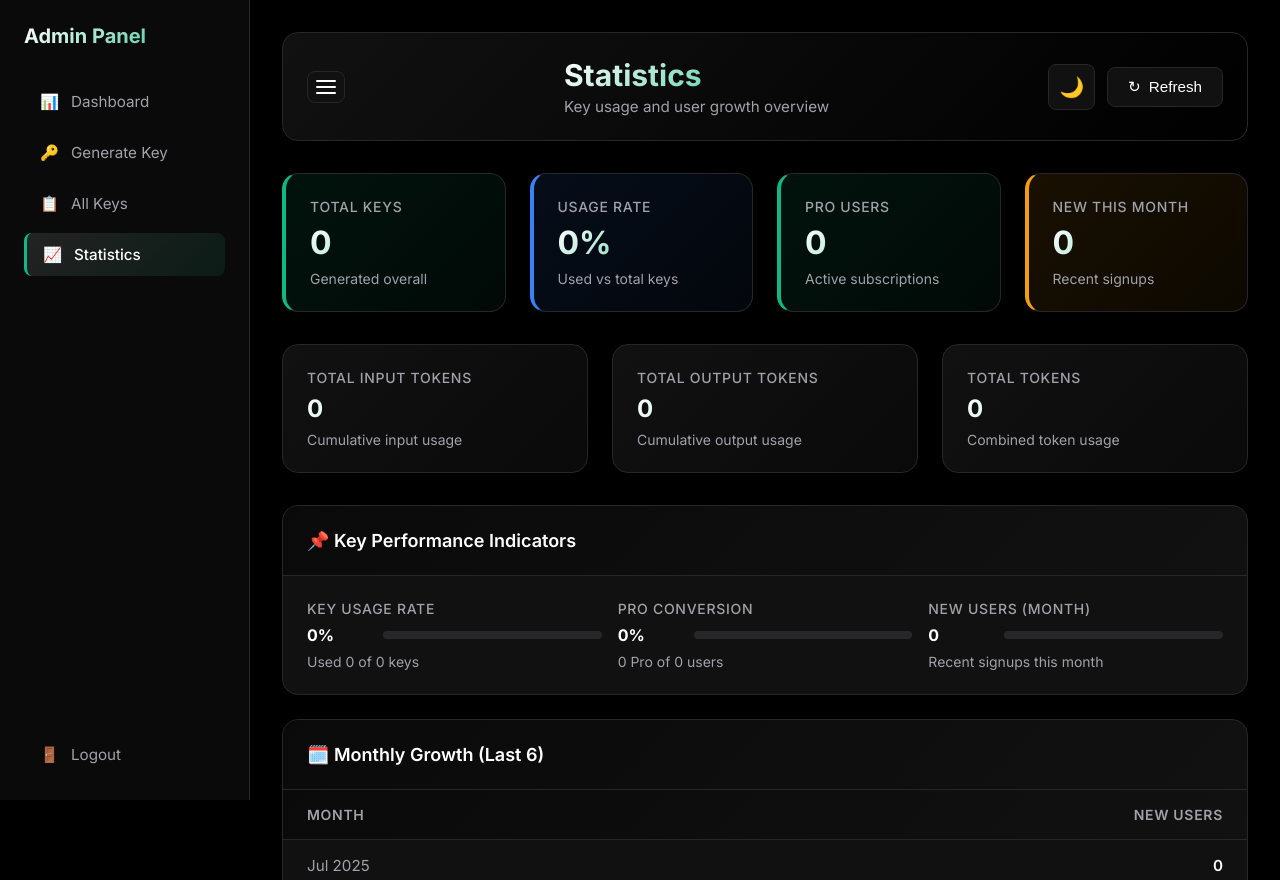
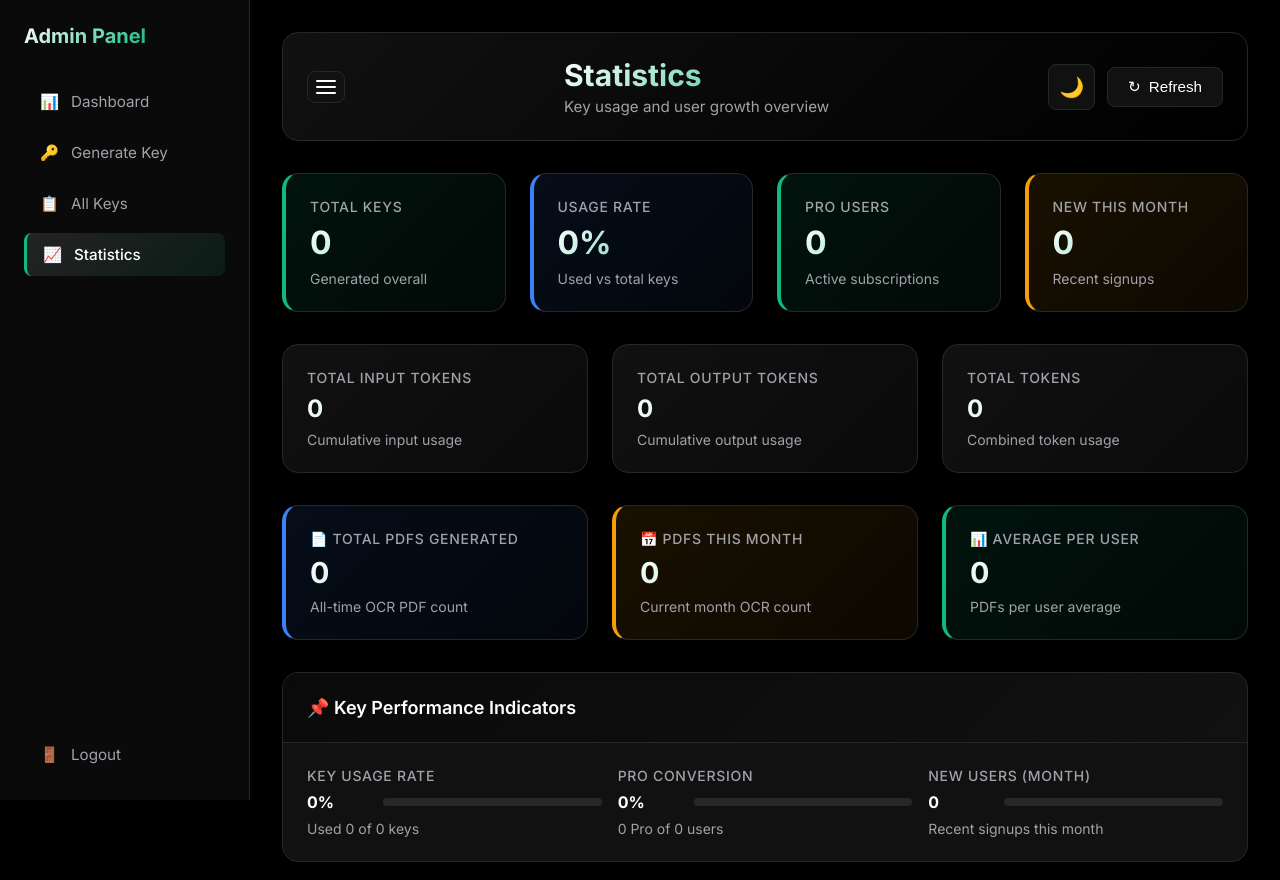
Before and after one commit to evalchatbot/keygen-app, a Flask app: page /stats in a window 1280 px wide. Shown: the top 880 px of the page. Run offline with Flask 3, Linux system fonts and the light colour scheme; the visitor is signed in with stand-in values (Sample User, id 1); data that the repository does not hold is empty.

Commit message:
ocr pdf counting

```diff
--- a/app.py
+++ b/app.py
@@ -181,6 +181,7 @@ def dashboard():
                 "pro_end": None,
                 "usage_input": 0,
                 "usage_output": 0,
+                "ocr_count": 0,
             }
 
         # Map keys to users
@@ -199,6 +200,7 @@ def dashboard():
             if user_id in user_map:
                 user_map[user_id]["usage_input"] += u.get("tokens_input_used", 0)
                 user_map[user_id]["usage_output"] += u.get("tokens_output_used", 0)
+                user_map[user_id]["ocr_count"] += u.get("ocr_count", 0)
 
         processed_users = list(user_map.values())
         processed_users.sort(key=lambda x: x.get("created_at") or "", reverse=True)
@@ -337,6 +339,21 @@ def stats():
         total_input_tokens = sum(u.get("tokens_input_used", 0) for u in usage_free + usage_pro)
         total_output_tokens = sum(u.get("tokens_output_used", 0) for u in usage_free + usage_pro)
 
+        # Calculate total OCR count
+        total_ocr_count = sum(u.get("ocr_count", 0) for u in usage_free + usage_pro)
+
+        # Calculate this month OCR count
+        this_month_ocr_count = 0
+        for u in usage_free + usage_pro:
+            created_at_str = u.get("created_at")
+            if created_at_str:
+                try:
+                    created_at_dt = datetime.fromisoformat(created_at_str.replace('Z', '+00:00'))
+                    if created_at_dt >= start_of_month:
+                        this_month_ocr_count += u.get("ocr_count", 0)
+                except:
+                    pass
+
         stats_data = {
             "total_keys": total_keys,
             "used_keys": used_keys,
@@ -346,6 +363,8 @@ def stats():
             "this_month_users": this_month_users,
             "total_input_tokens": total_input_tokens,
             "total_output_tokens": total_output_tokens,
+            "total_ocr_count": total_ocr_count,
+            "this_month_ocr_count": this_month_ocr_count,
             "monthly_growth": list(reversed(list(monthly_data.items()))),
         }
 
--- a/static/style.css
+++ b/static/style.css
@@ -84,15 +84,53 @@ body {
     transform: translateX(-100%);
 }
 
+.sidebar-header {
+    display: flex;
+    align-items: center;
+    justify-content: space-between;
+    margin-bottom: 2rem;
+}
+
 .logo {
     font-size: 1.25rem;
     font-weight: 700;
-    margin-bottom: 2rem;
     color: var(--text-primary);
     background: linear-gradient(135deg, var(--accent), var(--success));
     -webkit-background-clip: text;
     -webkit-text-fill-color: transparent;
     background-clip: text;
+}
+
+.sidebar-close {
+    display: none;
+    background: var(--card-bg);
+    border: 1px solid var(--border);
+    color: var(--text-primary);
+    width: 32px;
+    height: 32px;
+    border-radius: 0.5rem;
+    cursor: pointer;
+    align-items: center;
+    justify-content: center;
+    font-size: 1.25rem;
+    transition: all 0.2s;
+    flex-shrink: 0;
+}
+
+.sidebar-close:hover {
+    background: var(--danger);
+    border-color: var(--danger);
+    transform: scale(1.1);
+}
+
+.sidebar-close:active {
+    transform: scale(0.95);
+}
+
+@media (max-width: 768px) {
+    .sidebar-close {
+        display: flex;
+    }
 }
 
 .nav-menu {
--- a/templates/generate.html
+++ b/templates/generate.html
@@ -18,7 +18,10 @@
     <div class="app-container">
         <!-- Sidebar -->
         <aside class="sidebar" id="sidebar">
-            <div class="logo">Admin Panel</div>
+            <div class="sidebar-header">
+                <div class="logo">Admin Panel</div>
+                <button class="sidebar-close" onclick="toggleSidebar()" aria-label="Close Sidebar" title="Close Sidebar">✕</button>
+            </div>
             <ul class="nav-menu">
                 <li class="nav-item">
                     <a href="/dashboard" class="nav-link">
--- a/templates/keys.html
+++ b/templates/keys.html
@@ -12,7 +12,10 @@
   <div class="app-container">
     <!-- Sidebar -->
     <aside class="sidebar" id="sidebar">
-      <div class="logo">Admin Panel</div>
+      <div class="sidebar-header">
+        <div class="logo">Admin Panel</div>
+        <button class="sidebar-close" onclick="toggleSidebar()" aria-label="Close Sidebar" title="Close Sidebar">✕</button>
+      </div>
       <ul class="nav-menu">
         <li class="nav-item">
           <a href="/dashboard" class="nav-link">
--- a/templates/stats.html
+++ b/templates/stats.html
@@ -34,7 +34,10 @@
     <div class="app-container">
         <!-- Sidebar -->
         <aside class="sidebar" id="sidebar">
-            <div class="logo">Admin Panel</div>
+            <div class="sidebar-header">
+                <div class="logo">Admin Panel</div>
+                <button class="sidebar-close" onclick="toggleSidebar()" aria-label="Close Sidebar" title="Close Sidebar">✕</button>
+            </div>
             <ul class="nav-menu">
                 <li class="nav-item">
                     <a href="/dashboard" class="nav-link">
@@ -133,6 +136,31 @@
                         {{ "{:,}".format(stats.total_input_tokens + stats.total_output_tokens) }}
                     </div>
                     <div class="stat-trend">Combined token usage</div>
+                </div>
+            </div>
+
+            <!-- OCR PDF Generation Stats -->
+            <div class="stats-grid" style="margin-top: 2rem;">
+                <div class="stat-card stats-info">
+                    <div class="stat-label">📄 Total PDFs Generated</div>
+                    <div class="stat-value" style="font-size: 1.8rem;">{{ "{:,}".format(stats.total_ocr_count) }}</div>
+                    <div class="stat-trend">All-time OCR PDF count</div>
+                </div>
+
+                <div class="stat-card stats-warning">
+                    <div class="stat-label">📅 PDFs This Month</div>
+                    <div class="stat-value" style="font-size: 1.8rem;">{{ "{:,}".format(stats.this_month_ocr_count) }}</div>
+                    <div class="stat-trend">Current month OCR count</div>
+                </div>
+
+                <div class="stat-card stats-highlight">
+                    <div class="stat-label">📊 Average per User</div>
+                    <div class="stat-value" style="font-size: 1.8rem;">
+                        {% if stats.all_time_users > 0 %}
+                        {{ "%.1f"|format(stats.total_ocr_count / stats.all_time_users) }}
+                        {% else %}0{% endif %}
+                    </div>
+                    <div class="stat-trend">PDFs per user average</div>
                 </div>
             </div>
 
```
Also changed, not shown: templates/dashboard.html (+8 -1 lines).
